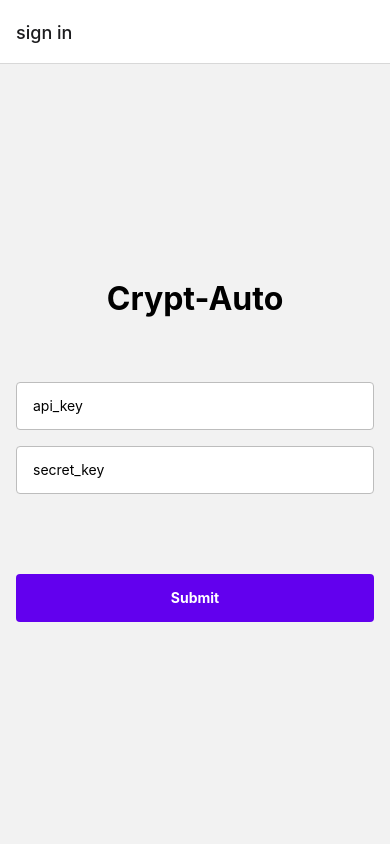
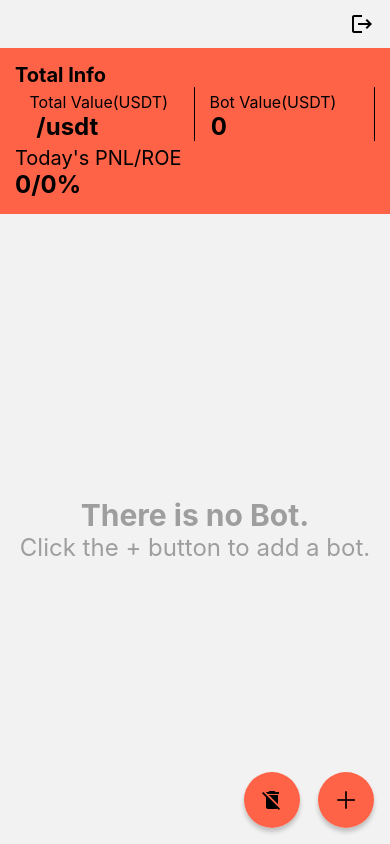
Before and after one commit to attlet/react-native-project, a React Native app in the folder crypto-bot-ui/: screen / in a window 390 px wide. Built offline with nearby package versions, Linux system fonts and the light colour scheme.

Commit message:
run button add

```diff
--- a/crypto-bot-ui/api/client.js
+++ b/crypto-bot-ui/api/client.js
@@ -1,13 +1,13 @@
-import axios from 'axios';
+import axios from "axios";
 
+// const baseURL = __DEV__
+//     ? 'http://localhost:8000'
+//     : 'http://3.38.117.74'
 
-const baseURL = __DEV__
-    ? 'http://localhost:8000'
-    : 'http://3.38.117.74'
-
+const baseURL = "http://3.35.229.18";
 
 const api_axios = axios.create({
-    baseURL: baseURL,
+  baseURL: baseURL,
 });
 
 export default api_axios;
--- a/crypto-bot-ui/components/CustomButton.js
+++ b/crypto-bot-ui/components/CustomButton.js
@@ -44,7 +44,7 @@ const styles = StyleSheet.create({
     justifyContent: 'center',
   },
   primaryWrapper: {
-    backgroundColor: '#6200ee',
+    backgroundColor: 'tomato',
   },
   text: {
     fontWeight: 'bold',
--- /dev/null
+++ b/crypto-bot-ui/components/FloatingRunButton.js
@@ -0,0 +1,146 @@
+import React, { useContext, useEffect } from "react";
+import { Alert, Platform, Pressable, StyleSheet, View } from "react-native";
+// import Icon from 'react-native-vector-icons/MaterialIcons';
+import { FontAwesome } from "@expo/vector-icons";
+import { useNavigation } from "@react-navigation/native";
+import BotContext from "../contexts/BotContext";
+
+function FloatingRunButton({ Id, right, bottom, icon }) {
+  const navigation = useNavigation();
+  const {
+    checked,
+    setChecked,
+    BotData,
+    setBotData,
+    AddBotData,
+    DeleteBotData,
+    DeleteChecked_func,
+  } = useContext(BotContext);
+
+  //   useEffect(() => {
+  //     console.log(checked);
+  //   }, [checked]);
+
+  //   useEffect(() => {
+  //     console.log(BotData);
+  //   }, [BotData]);
+
+  //const temp_data = BotData.find(isTrueId);
+  const isTrueId = (data) => {
+    if (data.id === Id) {
+      return true;
+    }
+  };
+
+  const One_BotData = BotData.find(isTrueId);
+
+
+
+  const setStatus_run = () => {
+    const temp = BotData.map((data) =>
+      data.id === Id ? { ...data, status: "running"} : data
+     );
+
+    setBotData(temp);
+  };
+
+  const setStatus_stop = () => {
+    const temp = BotData.map((data) =>
+      data.id === Id ? { ...data, status: "stop" } : data
+    );
+    setBotData(temp);
+  };
+
+  const onPress_start = () => {
+    Alert.alert(
+      "거래를 시작하겠습니까?",
+      "",
+      [
+        { text: "cancel", style: "cancel" },
+        {
+          text: "start",
+          onPress: () => {
+            setStatus_run();
+          },
+          style: "destructive",
+        },
+      ],
+      {
+        cancelable: true,
+      }
+    );
+  };
+
+  const onPress_stop = () => {
+    const cur_icon = "stop";
+
+    Alert.alert(
+      "거래를 중지하겠습니까?",
+      "",
+      [
+        { text: "cancel", style: "cancel" },
+        {
+          text: "stop",
+          onPress: () => {
+            setStatus_stop();
+          },
+          style: "destructive",
+        },
+      ],
+      {
+        cancelable: true,
+      }
+    );
+  };
+
+  return (
+    <View style={[styles.wrapper, (bottom = { bottom }), (right = { right })]}>
+      <Pressable
+        style={({ pressed }) => [
+          styles.button,
+          Platform.OS === "ios" && {
+            opacity: pressed ? 0.6 : 1,
+          },
+        ]}
+        android_ripple={{ color: "white" }}
+        onPress={icon === "running" ? onPress_stop : onPress_start}
+      >
+        {icon === "running" ? (
+          <FontAwesome name="stop" size={24} color="black" />
+        ) : (
+          <FontAwesome name="play" size={24} color="black" />
+        )}
+      </Pressable>
+    </View>
+  );
+}
+
+const styles = StyleSheet.create({
+  wrapper: {
+    position: "absolute",
+    // bottom: {bottom},
+    // right: {right},
+    width: 56,
+    height: 56,
+    borderRadius: 28,
+    shadowColor: "#4d4d4d",
+    shadowOffset: { width: 0, height: 4 },
+    shadowOpacity: 0.3,
+    shadowRadius: 4,
+    elevation: 5,
+    overflow: Platform.select({ android: "hidden" }),
+  },
+  button: {
+    width: 56,
+    height: 56,
+    borderRadius: 28,
+    backgroundColor: "tomato",
+    justifyContent: "center",
+    alignItems: "center",
+  },
+  icon: {
+    color: "white",
+  },
+});
+
+export default FloatingRunButton;
--- a/crypto-bot-ui/components/WriteHeader.js
+++ b/crypto-bot-ui/components/WriteHeader.js
@@ -12,32 +12,30 @@ function WriteHeader() {
   const { BotData, AddBotData } = useContext(BotContext);
 
   const onPress_submit = () => {
-
     const getData = async () => {
       try {
+        AddBotData({
+          name,
+          amount,
+          pnl: 0,
+          roe: 0,
+          method,
+          status: "stop",
+        });
         const response = await api_axios.post("/addBot/", {
           bot: BotData,
         });
-        AddBotData({
-          name,
-          type: "addType",
-          amount,
-          pnl: "100",
-          roe: "15",
-          method,
-        });
+
         console.log("submit success: ", response.data);
         navigation.pop();
       } catch (error) {
-        if(error.response){
+        if (error.response) {
           console.log(error.response.data);
           console.log(error.response.status);
           console.log(error.response.headers);
-        }
-        else if(error.request){
+        } else if (error.request) {
           console.log(error.request);
-        }
-        else{
+        } else {
           console.log("error : ", error.message);
         }
         console.log(error.config);
--- a/crypto-bot-ui/components/bot_info/BotValue.js
+++ b/crypto-bot-ui/components/bot_info/BotValue.js
@@ -21,15 +21,16 @@ function BotValue({Id}) {
             return true;
         }
     }
+
     const temp_data = BotData.find(isTrueId);
 
-    console.log(temp_data);
+
     return (
         <View style={styles.bot_info}>
             <View style={styles.name_container}>
                 <Text style={styles.bot_name}>{temp_data.name}</Text>
                 <View>
-                    <Text style={styles.bot_type}>{DATA.type}</Text>
+                    {/* <Text style={styles.bot_type}>{DATA.type}</Text> */}
                     <Text style={styles.bot_status}>{DATA.status}</Text>
                 </View>
             </View>
--- a/crypto-bot-ui/components/bot_list/BotList.js
+++ b/crypto-bot-ui/components/bot_list/BotList.js
@@ -11,12 +11,13 @@ import { list_theme } from "../../Theme";
 import BotContext from "../../contexts/BotContext";
 import Empty from "./Empty";
 import { AntDesign } from "@expo/vector-icons";
+import AsyncStorage from "@react-native-async-storage/async-storage";
 
 const Item = ({ item, AddChecked_func, DeleteChecked_func, checked }) => {
   const navigation = useNavigation();
   const [clickCircle, setClickCircle] = useState(false);
   const onPress = () => {
-    navigation.navigate("BotInfo", { id: item.id });
+    navigation.navigate("BotInfo", { id: item.id, status: item.status });
   };
 
   useEffect(() => {
@@ -25,8 +26,6 @@ const Item = ({ item, AddChecked_func, DeleteChecked_func, checked }) => {
     } else {
       DeleteChecked_func(item.id);
     }
-    console.log(clickCircle);
-    console.log(checked);
   }, [clickCircle]);
 
   const onPress_check = () => {
@@ -45,7 +44,8 @@ const Item = ({ item, AddChecked_func, DeleteChecked_func, checked }) => {
         <TouchableOpacity onPress={onPress}>
           <View style={styles.header_container}>
             <Text style={styles.symbol_text}>{item.name}</Text>
-            <Text style={styles.title_text}>{item.type}</Text>
+            {/* <Text style={styles.title_text}>{item.type}</Text> */}
+            <Text style={[styles.title_text, item.status === "stop" ? styles_add.type_stop : styles_add.type_running ]}>{item.status}</Text>
           </View>
           <View style={styles.row_container}>
             <View>
@@ -66,8 +66,31 @@ const Item = ({ item, AddChecked_func, DeleteChecked_func, checked }) => {
 };
 
 function BotList() {
-  const { checked, BotData, AddChecked_func, DeleteChecked_func } =
+  const { checked, BotData, setBotData, AddChecked_func, DeleteChecked_func } =
     useContext(BotContext);
+
+  // useEffect(() => {
+  //   async function load_BotData() {
+  //     try {
+  //       const temp_BotData = await AsyncStorage.getItem("BotData");
+  //       setBotData(temp_BotData);
+  //     } catch (e) {
+  //       console.log("Failed to load api key: ", e);
+  //     }
+  //   }
+  //   load_BotData();
+  // }, []);
+
+  // useEffect(() => {
+  //   async function save_BotData() {
+  //     try {
+  //       await AsyncStorage.setItem("BotData", BotData);
+  //     } catch (e) {
+  //       console.log("Failed to save api key: ", e);
+  //     }
+  //   }
+  //   save_BotData();
+  // }, [BotData]);
 
   const renderItem = ({ item }) => (
     <Item
@@ -80,6 +103,7 @@ function BotList() {
 
   return (
     <>
+
       {BotData.length === 0 ? (
         <Empty />
       ) : (
@@ -122,5 +146,15 @@ const styles_add = StyleSheet.create({
     backgroundColor: "#9e9e9e",
     height: 1,
   },
+  type_stop: {
+    color: 'red',
+    fontWeight: 'bold',
+    fontSize: 18
+  },
+  type_running: {
+    color: 'green',
+    fontWeight: 'bold',
+    fontSize: 18
+  },
 });
 export default BotList;
--- a/crypto-bot-ui/contexts/BotContext.js
+++ b/crypto-bot-ui/contexts/BotContext.js
@@ -1,20 +1,20 @@
-import React from 'react';
-import { createContext, useState } from 'react';
-import {v4 as uuidv4} from 'uuid';
+import React from "react";
+import { createContext, useState } from "react";
+import { v4 as uuidv4 } from "uuid";
 
 const BotContext = createContext();
 
-export function BotContextProvider({children}){
+export function BotContextProvider({ children }) {
   const [BotData, setBotData] = useState([
     // {
-        //     id: '1',
-        //     name: "Test Bot1",
-        //     type: "type1",
-        //     amount: "1000",
-        //     pnl: "100.1",
-        //     roe: "10.1",
-        //     method : '',
-        //   },
+    //   id: "1",
+    //   name: "Test Bot1",
+    //   type: "type1",
+    //   amount: "1000",
+    //   pnl: "100.1",
+    //   roe: "10.1",
+    //   method: "",
+    // },
     //   {
     //     id: '2',
     //     name: "Test Bot2",
@@ -36,28 +36,29 @@ export function BotContextProvider({children}){
   ]);
   const [checked, setChecked] = useState(new Set());
 
-    const AddBotData = ({name, type, amount, pnl, roe, method}) => {
+  const AddBotData = ({ name, amount, pnl, roe, method, status }) => {
     const new_data = {
-        id : uuidv4(),
+      id: uuidv4(),
       name,
-        type,
       amount,
       pnl,
       roe,
       method,
+      status,
     };
-      setBotData([...BotData, new_data])
+    setBotData([...BotData, new_data]);
   };
 
-    const DeleteBotData = (id) => {          //추후 체크박스 형태로 바꿀 때 변경할 것.
-      const new_data = BotData.filter((data) => data.id !== id)
+  const DeleteBotData = (id) => {
+    //추후 체크박스 형태로 바꿀 때 변경할 것.
+    const new_data = BotData.filter((data) => data.id !== id);
     setBotData(new_data);
   };
 
   const ModifyBotData = (modify) => {
     const new_data = BotData.map((data) => {
-        data.id === modify.id ? modify : data
-      })
+      data.id === modify.id ? modify : data;
+    });
     setBotData(new_data);
   };
 
@@ -71,9 +72,20 @@ export function BotContextProvider({children}){
     setChecked(checked);
   };
 
-
-    return(
-        <BotContext.Provider value={{checked, setChecked, BotData, setBotData, AddBotData, DeleteBotData, ModifyBotData, AddChecked_func, DeleteChecked_func}}>
+  return (
+    <BotContext.Provider
+      value={{
+        checked,
+        setChecked,
+        BotData,
+        setBotData,
+        AddBotData,
+        DeleteBotData,
+        ModifyBotData,
+        AddChecked_func,
+        DeleteChecked_func,
+      }}
+    >
       {children}
     </BotContext.Provider>
   );
--- a/crypto-bot-ui/package.json
+++ b/crypto-bot-ui/package.json
@@ -19,6 +19,7 @@
     "expo": "~46.0.9",
     "expo-status-bar": "~1.4.0",
     "react": "18.0.0",
+    "react-crypto-chart": "^0.0.6",
     "react-dom": "18.0.0",
     "react-native": "0.69.6",
     "react-native-pager-view": "5.4.24",
--- a/crypto-bot-ui/screens/BotInfoScreen.js
+++ b/crypto-bot-ui/screens/BotInfoScreen.js
@@ -2,7 +2,7 @@ import React from "react";
 import { StyleSheet, View } from "react-native";
 import BotHistoryTab from "../components/bot_info/BotHistoryTab";
 import BotValue from "../components/bot_info/BotValue";
-import FloatingWriteButton from "../components/FloatingWriteButton";
+import FloatingRunButton from "../components/FloatingRunButton";
 import { BotContextProvider } from "../contexts/BotContext";
 
 function BotInfoScreen({route}) {
@@ -11,7 +11,7 @@ function BotInfoScreen({route}) {
       {/* <BotContextProvider> */}
         <BotValue Id={route.params.id}/>
         <BotHistoryTab />
-        <FloatingWriteButton right={16} bottom={16} icon="delete-off" />
+        <FloatingRunButton Id={route.params.id} right={16} bottom={16} icon={route.params.status} />
       {/* </BotContextProvider> */}
     </View>
   );
--- a/crypto-bot-ui/screens/RootStack.js
+++ b/crypto-bot-ui/screens/RootStack.js
@@ -14,11 +14,11 @@ function RootStack() {
       headerMode='none'
       screenOptions={{}}
     >
-      <Stack.Screen
+      {/* <Stack.Screen
         name='SignInScreen'
         component={SignInScreen}
         options={{title: 'sign in'}}
-        />
+        /> */}
       <Stack.Screen
         name='BotList'
         component={BotListScreen}
```
Also changed, not shown: 2 other files (tests, documents, lock files or other folders). Lines whose indentation alone changed are shown as unchanged.
